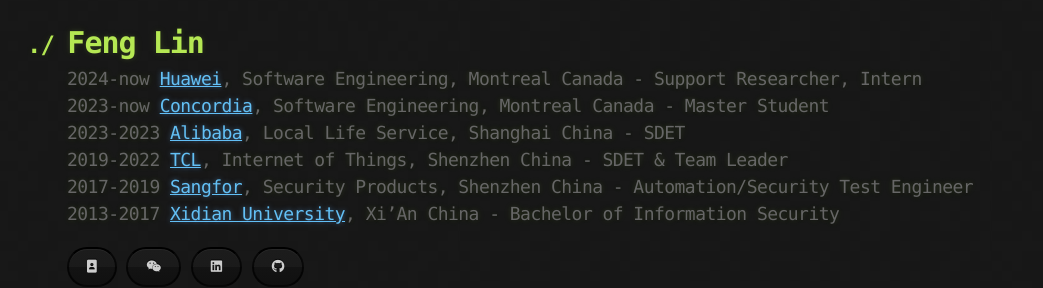
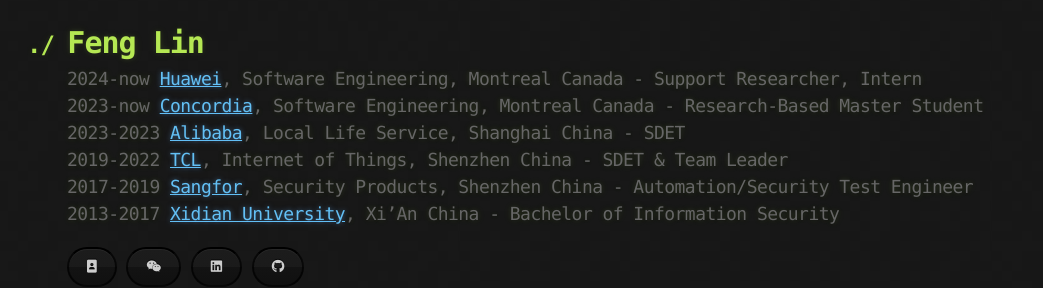
Before and after one commit to L1nwatch/L1nwatch.github.io, a Jekyll site: the page built from index.md, in a window 1280 px wide and 900 px high. Shown: the top 288 px of the window, without its empty margins (73-1116 px from the left). Built offline with Jekyll 4.4.1, drawn with Linux system fonts in a browser that asks for light colours; our own code applies the rules of GitHub Pages for plain Markdown files.

Commit message:
[2024-08-02] update info

```diff
--- a/_config.yml
+++ b/_config.yml
@@ -1,5 +1,5 @@
 title: Feng Lin
-description: 2024-now <a href="https://www.huawei.com/ca/">Huawei</a>, Software Engineering, Montreal Canada - Support Researcher, Intern <br> 2023-now <a href="https://www.concordia.ca/">Concordia</a>, Software Engineering, Montreal Canada - Master Student <br> 2023-2023 <a href="https://www.alibabagroup.com/en-US/">Alibaba</a>, Local Life Service, Shanghai China - SDET <br> 2019-2022 <a href="https://www.tcl.com/us/en">TCL</a>, Internet of Things, Shenzhen China - SDET & Team Leader <br> 2017-2019 <a href="https://www.sangfor.com/">Sangfor</a>, Security Products, Shenzhen China - Automation/Security Test Engineer <br> 2013-2017 <a href="https://www.xidian.edu.cn/">Xidian University</a>, Xi’An China - Bachelor of Information Security
+description: 2024-now <a href="https://www.huawei.com/ca/">Huawei</a>, Software Engineering, Montreal Canada - Support Researcher, Intern <br> 2023-now <a href="https://www.concordia.ca/">Concordia</a>, Software Engineering, Montreal Canada - Research-Based Master Student <br> 2023-2023 <a href="https://www.alibabagroup.com/en-US/">Alibaba</a>, Local Life Service, Shanghai China - SDET <br> 2019-2022 <a href="https://www.tcl.com/us/en">TCL</a>, Internet of Things, Shenzhen China - SDET & Team Leader <br> 2017-2019 <a href="https://www.sangfor.com/">Sangfor</a>, Security Products, Shenzhen China - Automation/Security Test Engineer <br> 2013-2017 <a href="https://www.xidian.edu.cn/">Xidian University</a>, Xi’An China - Bachelor of Information Security
 show_downloads: true
 google_analytics:
 theme: jekyll-theme-hacker
```
